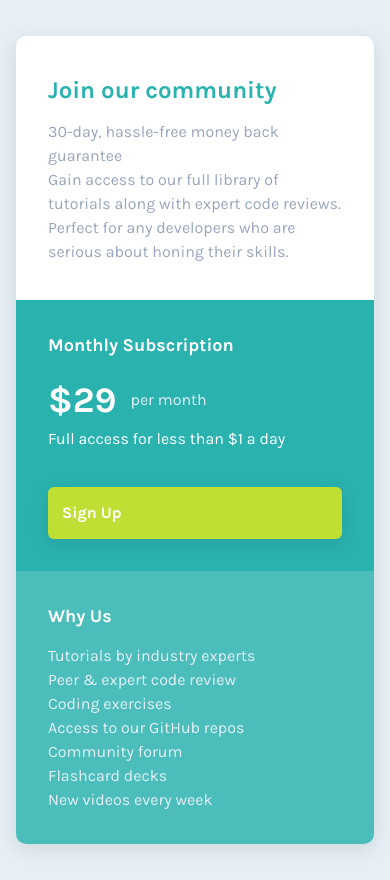
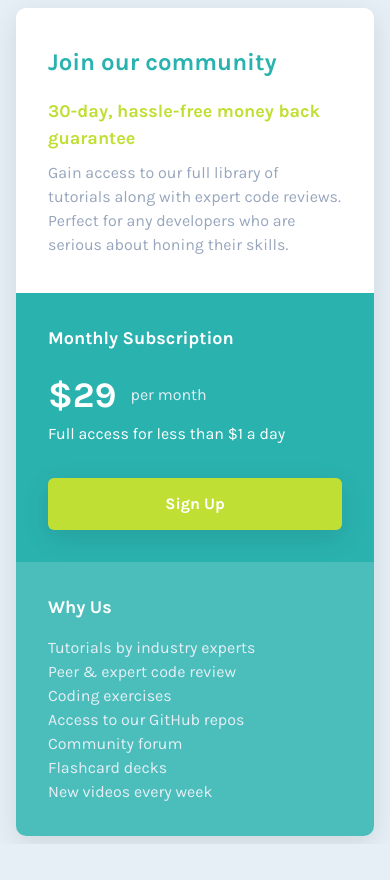
Before and after one commit to hesam-fattahi/single-price-grid-component-master, a plain HTML site: page index.html in a window 390 px wide. After the commit the page ends 844 px from the top, so only its background shows below. Drawn offline with Linux system fonts and the light colour scheme.

Commit message:
reset file added, sizes fixed

```diff
--- /dev/null
+++ b/style/_reset.scss
@@ -0,0 +1,50 @@
+*,
+*::before,
+*::after {
+  box-sizing: border-box;
+}
+* {
+  margin: 0;
+  padding: 0;
+}
+
+html,
+body {
+  height: 100%;
+}
+
+body {
+  line-height: 1.5;
+  -webkit-font-smoothing: antialiased;
+}
+
+img,
+picture,
+video,
+canvas,
+svg {
+  display: block;
+  max-width: 100%;
+}
+
+input,
+button,
+textarea,
+select {
+  font: inherit;
+}
+
+p,
+h1,
+h2,
+h3,
+h4,
+h5,
+h6 {
+  overflow-wrap: break-word;
+}
+
+#root,
+#__next {
+  isolation: isolate;
+}
--- a/style/style.scss
+++ b/style/style.scss
@@ -4,74 +4,67 @@ $color-yellow: hsl(71, 73%, 54%);
 $color-gray: hsl(204, 43%, 93%);
 $color-grayish-blue: hsl(218, 22%, 67%);
 
-* {
-  margin: 0;
-  padding: 0;
-  box-sizing: border-box;
-}
-
-html {
-  font-size: 62.5%;
-}
+@import "./reset";
 
 body {
   font-family: "Karla", sans-serif;
-  font-size: 1.6rem;
-  line-height: 1.5;
   min-height: 100vh;
   background-color: $color-gray;
-  padding: 3.6rem 1.6rem;
+  padding: 2.25em 1em;
   display: grid;
   place-items: center;
 }
 
 h2 {
-  font-size: 1.8rem;
-  margin-bottom: 1.4rem;
+  font-size: 1.125rem;
+  margin-bottom: 0.875em;
   color: white;
 }
 
 .main {
   width: 100%;
-  max-width: 63rem;
+  max-width: 630px;
   display: grid;
-  grid-template-columns: repeat(auto-fill, minmax(30rem, 1fr));
-  border-radius: 1rem;
+  grid-template-columns: repeat(auto-fill, minmax(300px, 1fr));
+  border-radius: 10px;
   overflow: hidden;
-  box-shadow: 0 0.5rem 2rem rgba(#000, 0.1);
+  box-shadow: 0 0.5rem 1.75rem rgba(#000, 0.1);
 }
 
 .description {
   grid-column: 1 / -1;
   background-color: white;
-  padding: 3.6rem 3.2rem;
+  padding: 2.25em 2em;
 
   h1 {
-    font-size: 2.4rem;
+    font-size: 1.5rem;
     font-weight: 700;
     color: $color-cyan;
-    margin-bottom: 1.2rem;
-  }
-
-  h2 {
-    color: $color-yellow;
+    margin-bottom: 0.75em;
   }
 
   .paragraph {
     color: $color-grayish-blue;
+
+    &--yellow {
+      color: $color-yellow;
+      font-weight: 700;
+      margin-bottom: 0.5em;
+      font-size: 1.125rem;
+    }
   }
 }
 
 .cta {
   background-color: $color-cyan;
   color: white;
-  padding: 3.2rem;
+  padding: 2em;
 }
 
 .pricing {
   display: flex;
   align-items: center;
-  gap: 1.4rem;
+  gap: 0.875em;
 
   .paragraph {
     color: $color-gray;
@@ -79,27 +72,29 @@ h2 {
 }
 
 .price {
-  font-size: 3.6rem;
+  font-size: 2.25rem;
   font-weight: 700;
 }
 
 .btn {
   display: block;
-  margin-top: 3.6rem;
+  margin-top: 2em;
   width: 100%;
   border: none;
   font: inherit;
-  padding: 1.4rem;
+  padding: 0.875em;
   font-weight: 700;
+  text-align: center;
   color: white;
   background-color: $color-yellow;
-  border-radius: 0.6rem;
-  box-shadow: 0 0.5rem 2rem rgba(#000, 0.1);
+  border-radius: 6px;
+  box-shadow: 0 0.5rem 1.75rem rgba(#000, 0.1);
+  cursor: pointer;
 }
 
 .features {
   background-color: $color-cyan--light;
-  padding: 3.2rem;
+  padding: 2em;
 
   &__list {
     list-style: none;
@@ -112,6 +107,6 @@ h2 {
 
 @media (max-width: 39.75em) {
   .main {
-    max-width: 40rem;
+    max-width: 400px;
   }
 }
```
Also changed, not shown: style/style.css, 1 other file.
